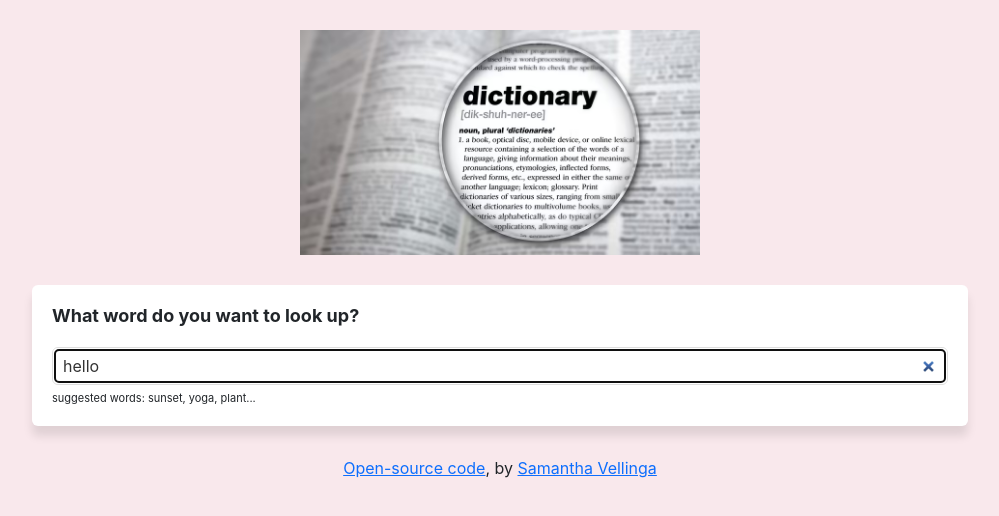
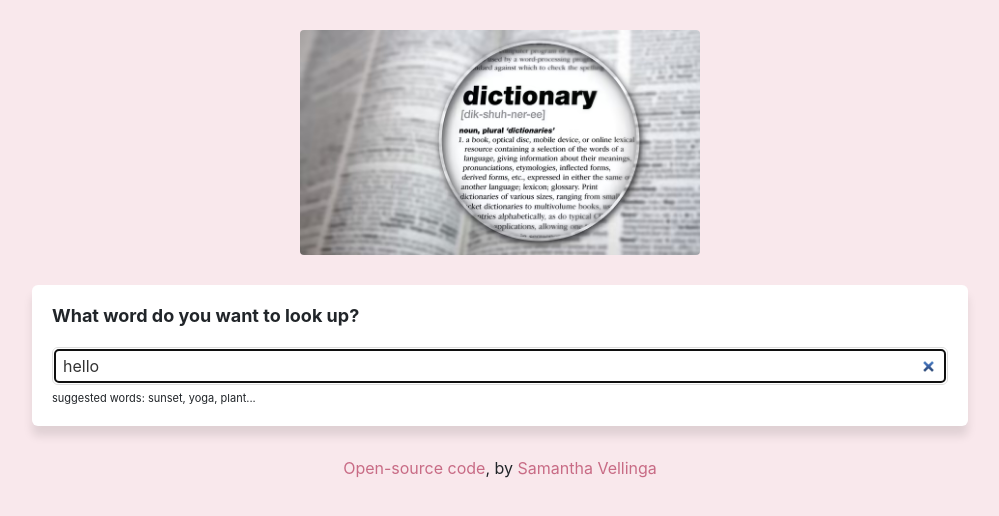
Before and after one commit to supersam63/dictionary-project, a React (Create React App) app: page / in a window 1280 px wide. Shown: the top 516 px of the page, without its empty margins (140-1139 px from the left). Built offline with nearby package versions, Linux system fonts and the light colour scheme; no server answers.

Commit message:
added profile links

```diff
--- a/src/App.css
+++ b/src/App.css
@@ -14,9 +14,14 @@ body {
   max-width: 400px;
   display: block;
   margin: 0 auto;
+  border-radius: 4px;
 }
 
 .App-footer {
   text-align: center;
   margin: 30px 0;
 }
+.App a {
+  color: #c86b85;
+  text-decoration: none;
+}
--- a/src/App.js
+++ b/src/App.js
@@ -14,7 +14,7 @@ export default function App() {
         </main>
         <footer className="App-footer">
           <a
-            href="https://github.com/supersam63/weather-react"
+            href="https://github.com/supersam63/dictionary-project"
             target="_blank"
             rel="noreferrer">
             Open-source code
```
